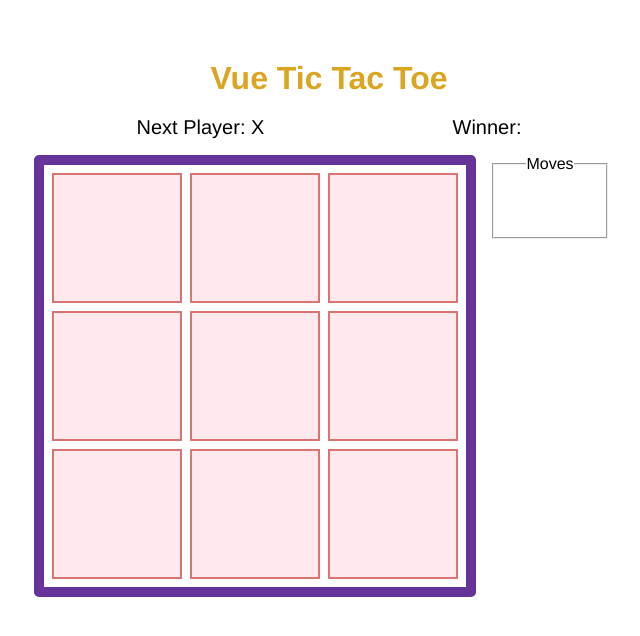
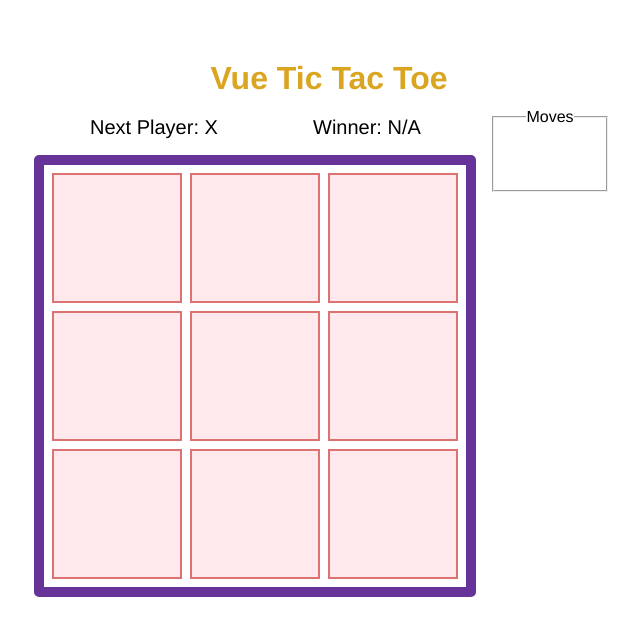
Before and after one commit to railsstudent/vue-tic-tac-toe, a Vue app: page / in a window 1280 px wide. Shown: the top 636 px of the page, without its empty margins (311-951 px from the left). Built offline with nearby package versions, Linux system fonts and the light colour scheme.

Commit message:
fix: when game ends, clicking the board should do nothing
Signed-off-by: Connie Leung <cleung334@gmail.com>

```diff
--- a/src/components/Board.vue
+++ b/src/components/Board.vue
@@ -25,6 +25,9 @@ export default class Board extends Vue {
   @Provide()
   board: string[] = [];
 
+  @Provide()
+  gameState = STATE.ONGOING;
+
   @Prop()
   nextPlayer: string;
 
@@ -35,6 +38,7 @@ export default class Board extends Vue {
   endGameUpdated(value: boolean) {
     if (!value) {
       this.board = Array(9).fill("");
+      this.gameState = STATE.ONGOING;
     }
   }
 
@@ -43,16 +47,19 @@ export default class Board extends Vue {
   }
 
   update(index: number) {
+    if (this.gameState !== STATE.ONGOING) {
+      return;
+    }
     this.board = this.board.reduce(
       (acc, v, i) =>
         i === index ? acc.concat(this.nextPlayer) : acc.concat(v),
       [] as string[]
     );
-    const gameState = this.checkWinner();
-    if (gameState === STATE.ONGOING) {
+    this.gameState = this.checkWinner();
+    if (this.gameState === STATE.ONGOING) {
       this.$emit("changePlayer");
     } else {
-      this.$emit("announcementWinner", gameState);
+      this.$emit("announcementWinner", this.gameState);
     }
   }
 
@@ -70,7 +77,6 @@ export default class Board extends Vue {
 
     // let hasWinner = true;
     for (let i = 0; i < winningMoves.length; i++) {
-      // hasWinner = true;
       const hasWinner =
         winningMoves[i].filter(m => this.board[m] !== this.nextPlayer)
           .length === 0;
--- a/src/components/Game.vue
+++ b/src/components/Game.vue
@@ -1,18 +1,20 @@
 <template>
   <div class="game">
     <h1>Vue Tic Tac Toe</h1>
-    <div class="info-container">
+    <div class="main-container">
+      <div class="left">
+        <div class="play-container">
           <p class="info">Next Player: {{ nextPlayer }}</p>
           <p class="info">Winner: {{ winner }}</p>
         </div>
-    <div class="main-container">
         <Board
           :nextPlayer="nextPlayer"
           :endGame="endGame"
           @changePlayer="changePlayer"
           @announcementWinner="announceWinner"
         ></Board>
-      <div class="button-container">
+      </div>
+      <div class="action-container">
         <button @click="startGame" v-if="endGame">New Game</button>
         <fieldset class="moves">
           <legend>Moves</legend>
@@ -40,7 +42,7 @@ export default class Game extends Vue {
   nextPlayer = PLAYER_X;
 
   @Provide()
-  winner = "";
+  winner = "N/A";
 
   @Provide()
   endGame = false;
@@ -56,14 +58,13 @@ export default class Game extends Vue {
     } else if (state === STATE.TIED) {
       this.winner = "tied";
       this.endGame = true;
-    } else if (state === STATE.ONGOING) {
-      this.winner = "N/A";
     }
   }
 
   startGame() {
     this.endGame = false;
     this.nextPlayer = PLAYER_X;
+    this.winner = "N/A";
   }
 }
 </script>
@@ -89,21 +90,23 @@ h1 {
     margin-bottom: 0.5rem;
   }
 
-  .info-container {
+  .main-container {
+    display: flex;
+
+    .left {
+      .play-container {
         display: flex;
         justify-content: space-around;
         padding: 0.5rem;
       }
 
-  .main-container {
-    display: flex;
-
       .board {
         border: 10px solid rebeccapurple;
         border-radius: 5px;
       }
+    }
 
-    .button-container {
+    .action-container {
       padding-left: 1rem;
       padding-right: 1rem;
 
```
Lines whose indentation alone changed are shown as unchanged.
